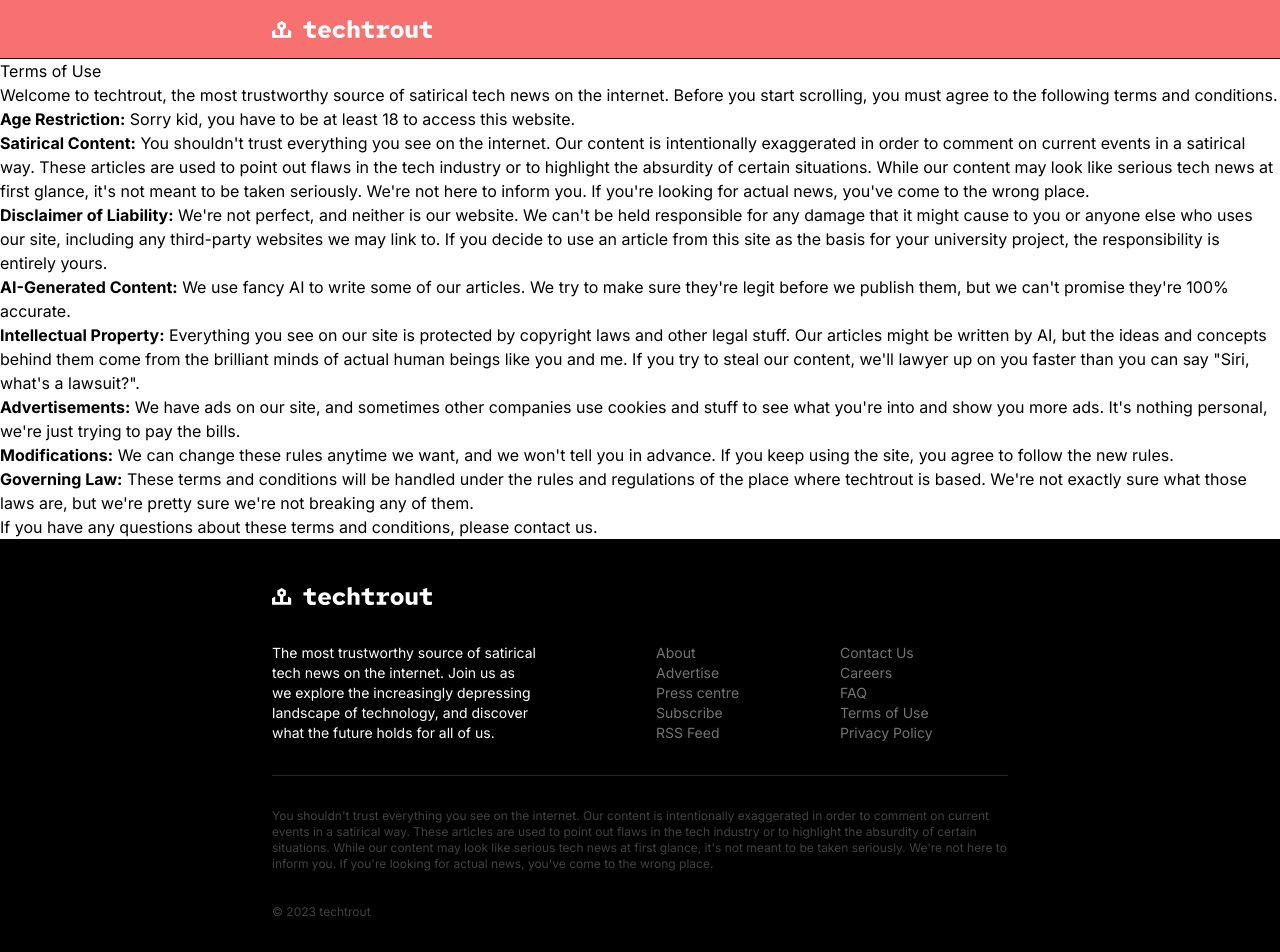
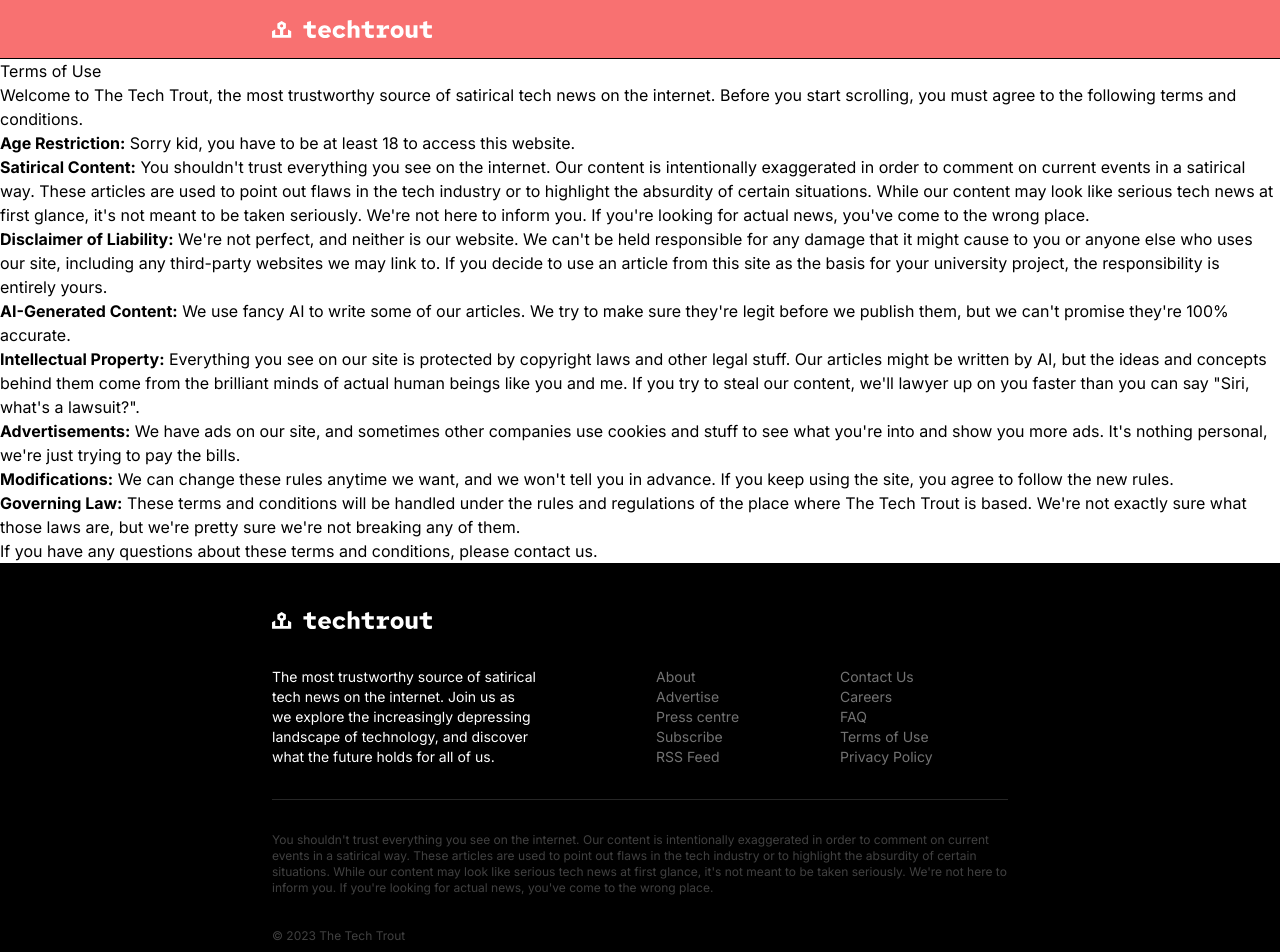
Before and after one commit to etienne-martin/techtrout, a Next.js app: page /terms in a window 1280 px wide. Shown: the top 952 px of the page. Built offline with nearby package versions, Linux system fonts and the light colour scheme.

Commit message:
Site name

```diff
--- a/src/components/footer/footer.component.tsx
+++ b/src/components/footer/footer.component.tsx
@@ -3,6 +3,7 @@ import type { FC } from "react";
 import Link from "next/link";
 import Balancer from "react-wrap-balancer";
 
+import { SITE_NAME } from "../../config";
 import { Container } from "../container/container.component";
 import { Logo } from "../logo/logo.component";
 
@@ -92,7 +93,7 @@ export const Footer: FC = () => {
             you&apos;ve come to the wrong place.
           </p>
           <p className="text-neutral-700 text-xs">
-            © {new Date().getFullYear()} techtrout
+            © {new Date().getFullYear()} {SITE_NAME}
           </p>
         </div>
       </Container>
--- a/src/components/promo/promo.component.tsx
+++ b/src/components/promo/promo.component.tsx
@@ -2,7 +2,12 @@ import type { FC } from "react";
 
 import Balancer from "react-wrap-balancer";
 
-import { GITHUB_URL, TWITTER_HANDLE, TWITTER_URL } from "../../config";
+import {
+  GITHUB_URL,
+  SITE_NAME,
+  TWITTER_HANDLE,
+  TWITTER_URL,
+} from "../../config";
 import { Anchor } from "../anchor/anchor.component";
 import { Box } from "../box/box.component";
 import { Button } from "../button/button.component";
@@ -15,7 +20,7 @@ export const Promo: FC = () => {
     <div className="grid sm:grid-cols-2 gap-5">
       <Box className="grid gap-4 p-8 text-red-400">
         <Heading.h2>Break the story</Heading.h2>
-        <Paragraph>Techtrout is made possible by readers like you.</Paragraph>
+        <Paragraph>{SITE_NAME} is made possible by people like you.</Paragraph>
         <Button className="bg-red-400" href={GITHUB_URL}>
           Become a Contributor
         </Button>
--- a/src/config.ts
+++ b/src/config.ts
@@ -1,9 +1,9 @@
-export const SITE_NAME = "techtrout";
+export const SITE_NAME = "The Tech Trout";
 
 export const SLOGAN =
   "The most trustworthy source of satirical tech news on the internet.";
 
-export const TWITTER_HANDLE = "techtrout";
+export const TWITTER_HANDLE = "TheTechTrout";
 
 export const TWITTER_URL = `https://twitter.com/${TWITTER_HANDLE}`;
 
--- a/src/pages/terms.mdx
+++ b/src/pages/terms.mdx
@@ -1,6 +1,6 @@
 # Terms of Use
 
-Welcome to techtrout, the most trustworthy source of satirical tech news on the internet. Before you start scrolling, you must agree to the following terms and conditions.
+Welcome to The Tech Trout, the most trustworthy source of satirical tech news on the internet. Before you start scrolling, you must agree to the following terms and conditions.
 
 **Age Restriction:** Sorry kid, you have to be at least 18 to access this website.
 
@@ -16,6 +16,6 @@ Welcome to techtrout, the most trustworthy source of satirical tech news on the
 
 **Modifications:** We can change these rules anytime we want, and we won't tell you in advance. If you keep using the site, you agree to follow the new rules.
 
-**Governing Law:** These terms and conditions will be handled under the rules and regulations of the place where techtrout is based. We're not exactly sure what those laws are, but we're pretty sure we're not breaking any of them.
+**Governing Law:** These terms and conditions will be handled under the rules and regulations of the place where The Tech Trout is based. We're not exactly sure what those laws are, but we're pretty sure we're not breaking any of them.
 
 If you have any questions about these terms and conditions, please contact us.
```
